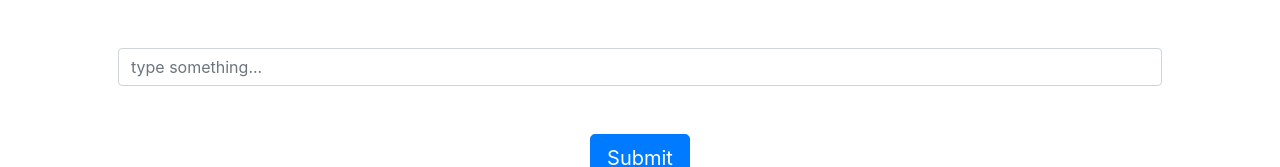
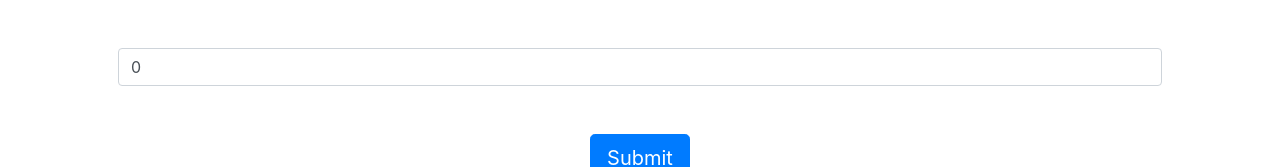
Before and after one commit to AnaBajo/mentoring-project, a Nuxt app: page /contact in a window 1280 px wide. Shown: the top 167 px of the page. Built offline with nearby package versions, Linux system fonts and the light colour scheme.

Commit message:
on vs emit

```diff
--- a/components/CustomButton.vue
+++ b/components/CustomButton.vue
@@ -1,6 +1,6 @@
 <template>
   <div class="text-center">
-    <b-button variant="primary" size="lg" class="m-5">{{ text }}</b-button>
+    <b-button @click="incrementValue()" variant="primary" size="lg" class="m-5">{{ text }}</b-button>
   </div>
 </template>
 
@@ -13,6 +13,12 @@ export default {
       required: true,
       default: "button text"
     }
+  },
+  methods: {
+    incrementValue() {
+      this.$nuxt.$emit('clicked', this.inputValue)
+      console.log(this.inputValue)
+    },
   }
 }
 </script>
--- a/components/CustomInput.vue
+++ b/components/CustomInput.vue
@@ -1,6 +1,6 @@
 <template>
   <div>
-    <b-form-input type="text" class="justify-content-center" :placeholder="placeholderValue" />
+    <b-form-input :value="value" type="text" class="justify-content-center" :placeholder="placeholderValue"/>
   </div>
 </template>
 
@@ -13,6 +13,16 @@ export default {
       required: true,
       default: "placeholder text"
     }
+  },
+  data(){
+    return {
+      value: 0
+    }
+  },
+  mounted() {
+    this.$nuxt.$on('clicked', (data) => {
+      this.value++
+    })
   }
 }
 </script>
--- a/pages/contact.vue
+++ b/pages/contact.vue
@@ -1,7 +1,7 @@
 <template>
   <div>
     <b-container class="p-5 text-center">
-      <custom-input placeholder-value="type something..." />
+      <custom-input  placeholder-value="type a number"/>
       <custom-button text="Submit"/>
     </b-container>
   </div>
```
